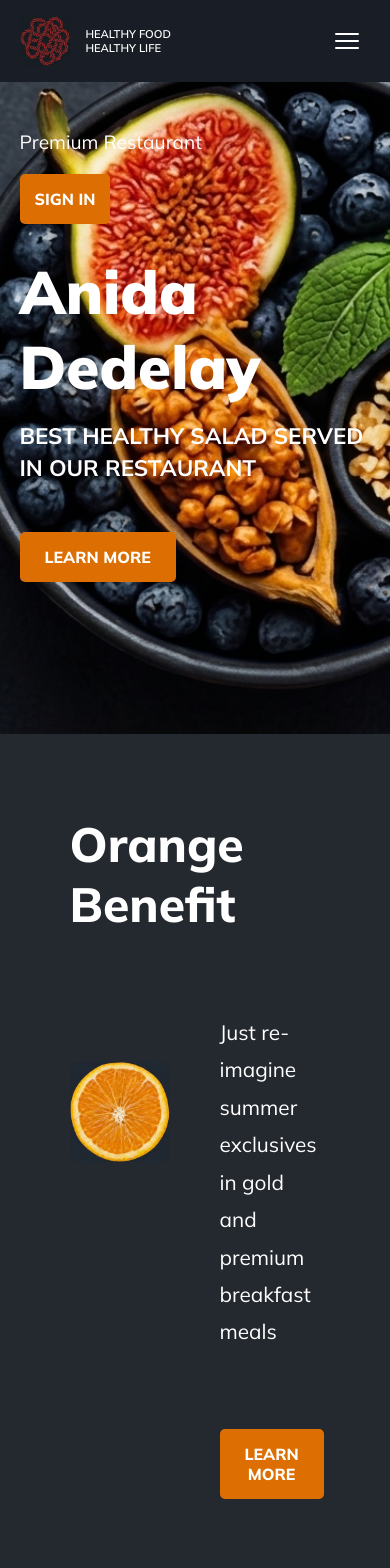
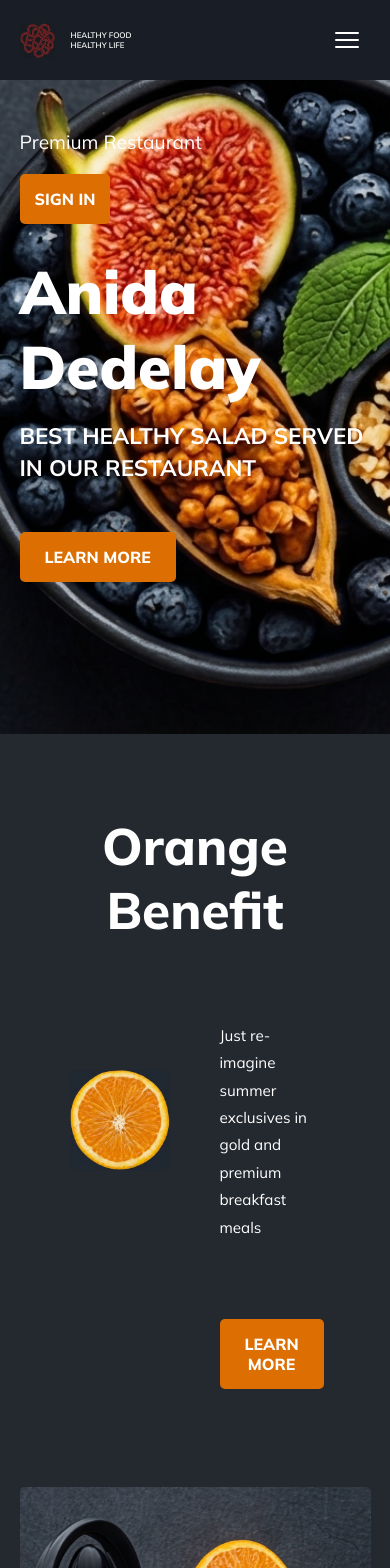
Before and after one commit to Khaviso01/ui-challenge-6, a React (Vite) app: page / in a window 390 px wide. Shown: the top 1568 px of the page. Built offline with nearby package versions, Linux system fonts and the light colour scheme.

Commit message:
updated fonts and ui

```diff
--- a/src/components/Benefits/Benefits.css
+++ b/src/components/Benefits/Benefits.css
@@ -15,7 +15,7 @@
 
 .benefits-title {
     color: #fff;
-    font-size: 3rem;
+    font-size: 3.2rem;
     font-weight: 800;
     margin-top: 5rem;
     margin-bottom: 5rem;
@@ -34,7 +34,7 @@
 }
 
 .benefits-left p {
-    font-size: 1.3rem;
+    font-size: 0.95rem;
     line-height: 1.8;
     margin-bottom: 30px;
 }
@@ -71,6 +71,10 @@
         flex-direction: column;
     }
 
+    .benefits-title {
+        text-align: center;
+    }
+
     .benefits-left {
         display: block;
     }
--- a/src/components/Navbar/Navbar.css
+++ b/src/components/Navbar/Navbar.css
@@ -22,7 +22,7 @@
 .navbar-logo p {
     color: #ffffff;
     font-weight: 600;
-    font-size: 0.7rem;
+    font-size: 0.5rem;
 }
 
 
@@ -44,8 +44,8 @@
 }
 
 .navbar-menu button {
-    height: 60px;
-    width: 60px;
+    height: 70px;
+    width: 70px;
     color: #ffffff;
     gap: 3rem;
     border: 5px solid #191d25;
@@ -65,6 +65,12 @@
 }
 
 @media (max-width: 768px) {
+
+    .navbar-logo img {
+        height: 35px;
+        width: 35px;
+    }
+
     .hamburger-menu {
         display: flex;
         align-items: center;
--- a/src/components/Subfooter/Subfooter.css
+++ b/src/components/Subfooter/Subfooter.css
@@ -64,4 +64,8 @@
     .item-3-card {
         padding: 30px;
     }
+
+    .item-1-text {
+        font-size: 3rem;
+    }
 }
```
